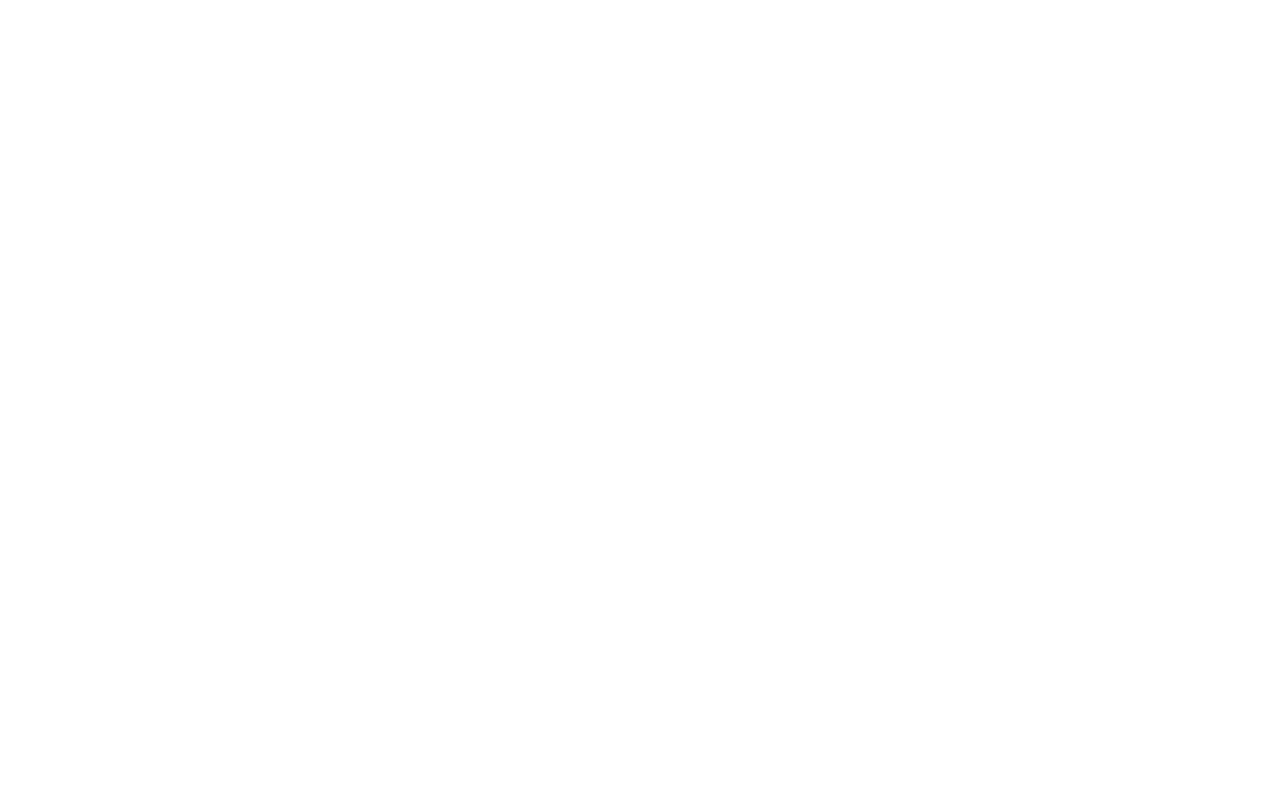
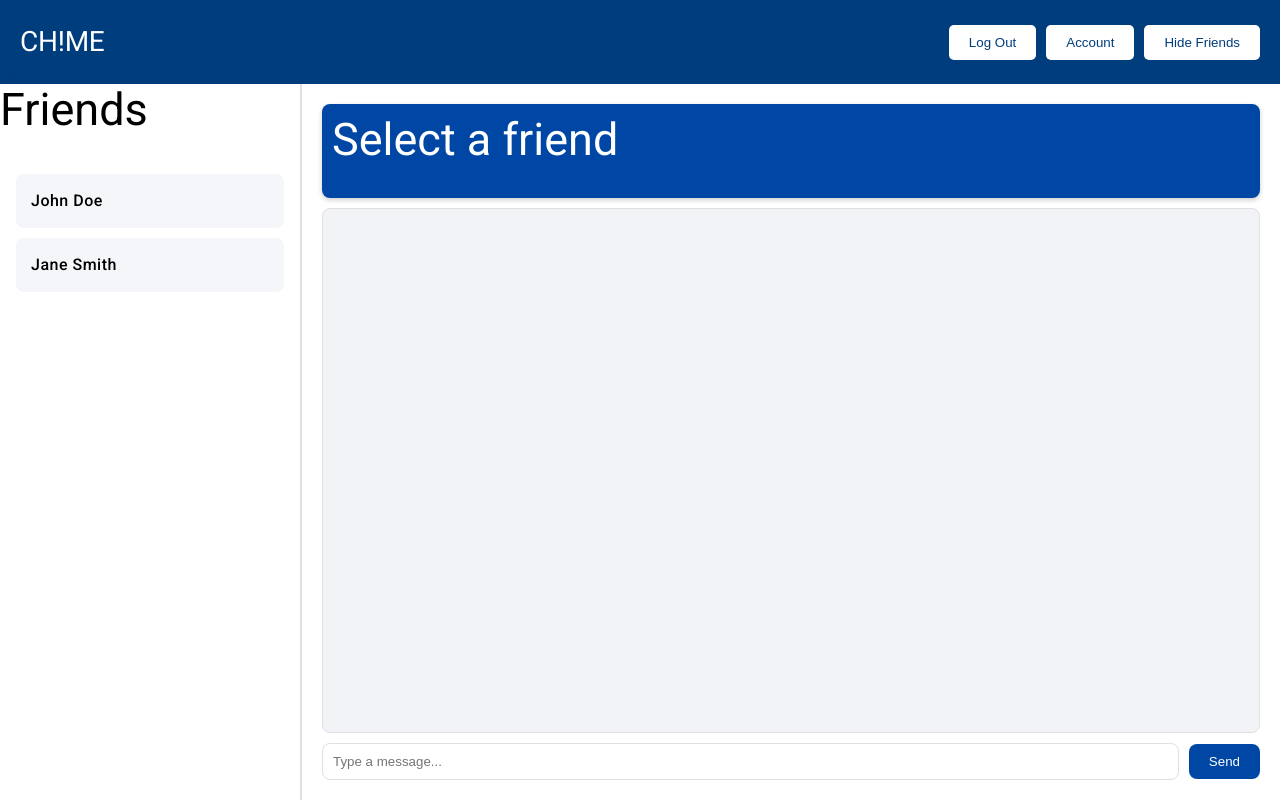
Before and after one commit to meghakn03/chat-app, an Angular app: page /home in a window 1280 px wide. Before the commit this address led to /. Built offline with nearby package versions, Linux system fonts and the light colour scheme.

Commit message:
home component frontend setup

```diff
--- a/src/app/app.routes.ts
+++ b/src/app/app.routes.ts
@@ -1,8 +1,11 @@
 import { Route } from '@angular/router';
 import { LoginComponent } from './login/login.component'; // Adjust the path as needed
+import { HomeComponent } from './home/home.component'; // Adjust the path as needed
 
 export const routes: Route[] = [
   { path: '', component: LoginComponent }, // Root path
   { path: 'login', component: LoginComponent }, // Login path
+  { path: 'home', component: HomeComponent }, // Login path
+
   // Add other routes here
 ];
--- a/src/app/home/home.component.css
+++ b/src/app/home/home.component.css
@@ -0,0 +1,180 @@
+/* Styling for the HomeComponent */
+
+@import url('https://fonts.googleapis.com/css2?family=Roboto:wght@400;500;700&display=swap');
+
+.container {
+  display: flex;
+  flex-direction: column;
+  height: 100vh;
+  background-color: #f7f9fc;
+  font-family: 'Roboto', sans-serif;
+}
+
+.header {
+  display: flex;
+  justify-content: space-between;
+  align-items: center;
+  padding: 10px 20px;
+  background-color: #003d7d;
+  color: #fff;
+  box-shadow: 0 4px 8px rgba(0, 0, 0, 0.2);
+}
+
+.header h1 {
+  margin: 0;
+  font-size: 1.75rem;
+}
+
+.header-buttons button {
+  background-color: #ffffff;
+  border: none;
+  color: #003d7d;
+  padding: 10px 20px;
+  margin-left: 10px;
+  border-radius: 5px;
+  cursor: pointer;
+  transition: background-color 0.3s, color 0.3s;
+  font-weight: 500;
+}
+
+.header-buttons button:hover {
+  background-color: #003d7d;
+  color: #ffffff;
+}
+
+.main-content {
+  display: flex;
+  flex: 1;
+  transition: margin-left 0.3s;
+}
+
+.friends-list {
+  width: 300px;
+  background-color: #ffffff;
+  border-right: 1px solid #e0e0e0;
+  overflow-y: auto;
+  transition: transform 0.3s;
+  box-shadow: 4px 0 6px rgba(0, 0, 0, 0.1);
+}
+
+.friends-list.collapsed {
+  transform: translateX(-100%);
+}
+
+.friends-list ul {
+  list-style: none;
+  padding: 1rem;
+  margin: 0;
+}
+
+.friends-list li {
+  padding: 15px;
+  margin-bottom: 10px;
+  cursor: pointer;
+  transition: background-color 0.3s, transform 0.3s;
+  border-radius: 8px;
+  background-color: #f4f6f9;
+  font-weight: 500;
+}
+
+.friends-list li:hover {
+  background-color: #e0e0e0;
+  transform: scale(1.02);
+  color: #003d7d;
+}
+
+.chat-area {
+  flex: 1;
+  display: flex;
+  flex-direction: column;
+  background-color: #ffffff;
+  padding: 20px;
+  border-left: 1px solid #e0e0e0;
+}
+
+.chat-header {
+  background-color: #0047a5;
+  color: #ffffff;
+  padding: 10px;
+  border-radius: 8px;
+  box-shadow: 0 2px 5px rgba(0, 0, 0, 0.2);
+  margin-bottom: 10px;
+}
+
+.chat-messages {
+  flex: 1;
+  overflow-y: auto;
+  padding: 10px;
+  border: 1px solid #e0e0e0;
+  border-radius: 8px;
+  background-color: #f1f3f6;
+  margin-bottom: 10px;
+}
+
+.chat-input {
+  display: flex;
+  align-items: center;
+}
+
+.chat-input input {
+  flex: 1;
+  padding: 10px;
+  border: 1px solid #e0e0e0;
+  border-radius: 8px;
+  margin-right: 10px;
+  transition: border-color 0.3s;
+}
+
+.chat-input input:focus {
+  border-color: #0047a5;
+  outline: none;
+}
+
+.chat-input button {
+  background-color: #0047a5;
+  border: none;
+  color: #ffffff;
+  padding: 10px 20px;
+  border-radius: 8px;
+  cursor: pointer;
+  transition: background-color 0.3s;
+}
+
+.chat-input button:hover {
+  background-color: #003d7d;
+}
+
+/* Media Queries for Responsive Design */
+@media (max-width: 768px) {
+  .friends-list {
+    width: 100%;
+    position: fixed;
+    top: 0;
+    left: 0;
+    height: 100%;
+    transform: translateX(-100%);
+    z-index: 10;
+  }
+
+  .friends-list.collapsed {
+    transform: translateX(0);
+  }
+
+  .main-content {
+    margin-left: 0;
+  }
+
+  .header {
+    display: flex;
+    justify-content: space-between;
+  }
+
+  .header-buttons {
+    display: flex;
+    flex-direction: column;
+  }
+
+  .header-buttons button {
+    margin: 5px 0;
+  }
+}
--- a/src/app/home/home.component.html
+++ b/src/app/home/home.component.html
@@ -1 +1,35 @@
-<p>home works!</p>
+<div class="container">
+    <header class="header">
+      <h1>CH!ME</h1>
+      <div class="header-buttons">
+        <button (click)="logout()">Log Out</button>
+        <button (click)="goToAccount()">Account</button>
+        <button (click)="toggleFriendsList()" class="toggle-friends-button">
+          <span *ngIf="!isFriendsListCollapsed">Hide Friends</span>
+          <span *ngIf="isFriendsListCollapsed">Show Friends</span>
+        </button>
+      </div>
+    </header>
+    <div class="main-content">
+      <aside [ngClass]="{'friends-list': true, 'collapsed': isFriendsListCollapsed}">
+        <h2>Friends</h2>
+        <ul>
+          <li *ngFor="let friend of friends" (click)="selectFriend(friend)">
+            {{ friend.name }}
+          </li>
+        </ul>
+      </aside>
+      <section class="chat-area">
+        <div class="chat-header">
+          <h2>{{ selectedFriend ? selectedFriend.name : 'Select a friend' }}</h2>
+        </div>
+        <div class="chat-messages">
+          <!-- Messages will appear here -->
+        </div>
+        <div class="chat-input">
+          <input [(ngModel)]="message" placeholder="Type a message..." />
+          <button (click)="sendMessage()">Send</button>
+        </div>
+      </section>
+    </div>
+  </div>
--- a/src/app/home/home.component.ts
+++ b/src/app/home/home.component.ts
@@ -1,12 +1,56 @@
 import { Component } from '@angular/core';
+import { Router } from '@angular/router';
+import { CommonModule } from '@angular/common'; // Import CommonModule
+import { FormsModule } from '@angular/forms'; // Import FormsModule
 
 @Component({
   selector: 'app-home',
   standalone: true,
-  imports: [],
   templateUrl: './home.component.html',
-  styleUrl: './home.component.css'
+  styleUrls: ['./home.component.css'],
+  imports: [
+    CommonModule, // Include CommonModule to use directives like NgFor
+    FormsModule // Include FormsModule to use ngModel
+  ]
 })
 export class HomeComponent {
+  friends = [
+    { name: 'John Doe' },
+    { name: 'Jane Smith' }
+    // Add more friends as needed
+  ];
+  selectedFriend: any = null;
+  message: string = '';
+  isFriendsListCollapsed: boolean = false;
 
+
+  constructor(private router: Router) {}
+
+  selectFriend(friend: any) {
+    this.selectedFriend = friend;
+    // Load chat history for the selected friend if needed
+  }
+
+  sendMessage() {
+    if (this.message.trim()) {
+      console.log('Sending message:', this.message);
+      // Add message sending logic here
+      this.message = '';
+    }
+  }
+
+  logout() {
+    // Implement logout logic
+    console.log('Logging out...');
+    this.router.navigate(['/login']);
+  }
+
+  goToAccount() {
+    // Navigate to account settings page if needed
+    console.log('Navigating to account settings...');
+  }
+
+  toggleFriendsList() {
+    this.isFriendsListCollapsed = !this.isFriendsListCollapsed;
+  }
 }
```
